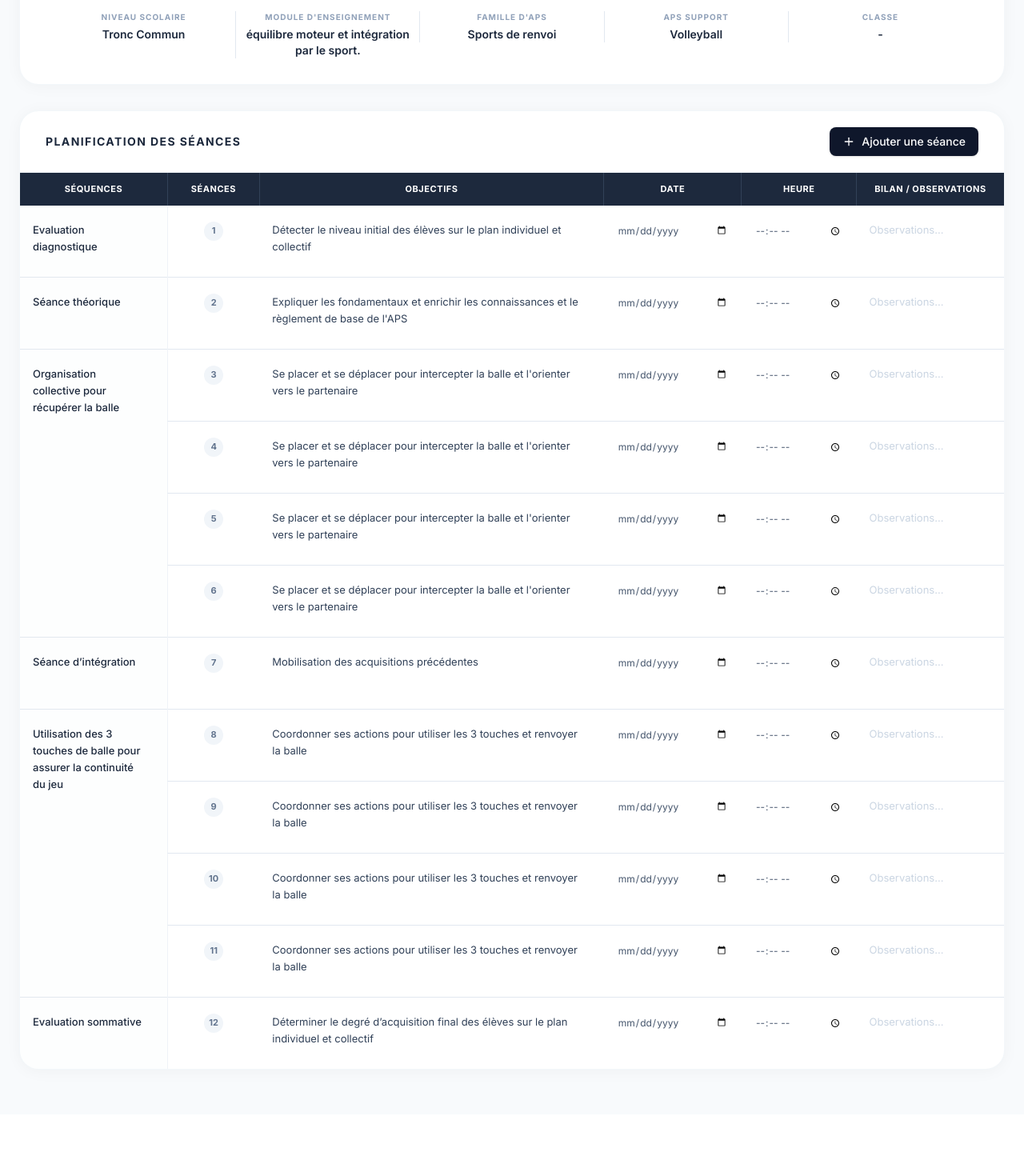
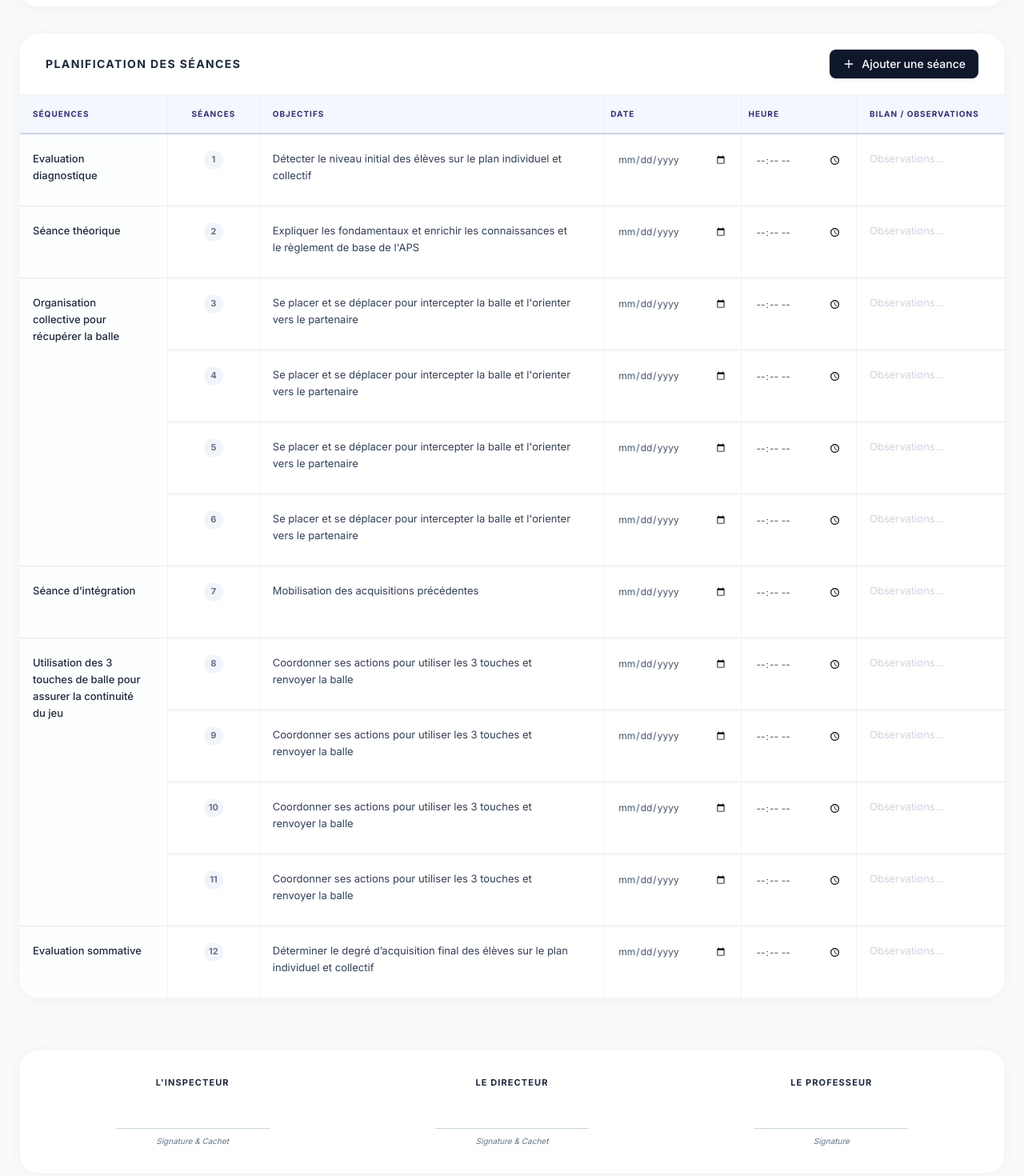
Before and after one commit to abidsoufiane1991/Cahier-Textes, a React (Vite) app: page / in a window 1280 px wide. Shown: the part 280-1750 px from the top of the page at 80% size. Before the commit the page ends 1673 px from the top, so only its background shows below. Built offline with nearby package versions, Linux system fonts and the light colour scheme.

Commit message:
feat: Improve print layout and readability
Refactor print styles for better presentation. Adjust font sizes, margins, and padding in print views. Update component rendering to display teacher information more prominently and in a structured manner.

```diff
--- a/src/App.tsx
+++ b/src/App.tsx
@@ -468,12 +468,12 @@ export default function App() {
               </div>
             ) : (
               <div className="flex flex-col gap-6 print:gap-4">
-                <div className="w-full text-center mb-4 pb-6 border-b border-slate-100 print:mb-2 print:pb-2">
-                  <h3 className="text-2xl font-serif text-slate-900 print:text-xl font-bold">Cahier de Textes - {headerInfo.teacher}</h3>
-                </div>
-
                 <div className="flex justify-between items-start w-full px-2">
                   <div className="flex flex-col items-center flex-1 px-2 text-center">
+                    <span className="text-[10px] font-bold text-slate-400 uppercase tracking-widest mb-1">Professeur</span>
+                    <span className="text-sm font-semibold text-slate-800">{headerInfo.teacher || '-'}</span>
+                  </div>
+                  <div className="flex flex-col items-center flex-1 px-2 text-center border-l border-slate-200">
                     <span className="text-[10px] font-bold text-slate-400 uppercase tracking-widest mb-1">Niveau scolaire</span>
                     <span className="text-sm font-semibold text-slate-800">{headerInfo.niveauScolaire || '-'}</span>
                   </div>
@@ -515,13 +515,13 @@ export default function App() {
           <div className="overflow-x-auto">
             <table className="w-full text-left border-collapse table-fixed">
               <thead>
-                <tr className="bg-slate-800 text-white text-[11px] font-semibold uppercase tracking-wider print:bg-slate-200 print:text-slate-900">
-                  <th className="py-3 px-4 w-[15%] text-center border-r border-slate-700 print:border-slate-400">Séquences</th>
-                  <th className="py-3 px-2 w-16 text-center border-r border-slate-700 print:border-slate-400">Séances</th>
-                  <th className="py-3 px-4 w-[35%] text-center border-r border-slate-700 print:border-slate-400">Objectifs</th>
-                  <th className="py-3 px-2 w-24 text-center border-r border-slate-700 print:border-slate-400">Date</th>
-                  <th className="py-3 px-2 w-20 text-center border-r border-slate-700 print:border-slate-400">Heure</th>
-                  <th className="py-3 px-4 w-[15%] text-center">Bilan / Observations</th>
+                <tr className="bg-indigo-50/60 text-indigo-900 text-[10px] font-bold uppercase tracking-widest border-b-2 border-indigo-200 print:bg-indigo-50 print:text-indigo-950 print:border-indigo-300">
+                  <th className="py-4 px-4 w-[15%] text-left border-r border-indigo-100/50 print:border-indigo-200">Séquences</th>
+                  <th className="py-4 px-2 w-16 text-center border-r border-indigo-100/50 print:border-indigo-200">Séances</th>
+                  <th className="py-4 px-4 w-[35%] text-left border-r border-indigo-100/50 print:border-indigo-200">Objectifs</th>
+                  <th className="py-4 px-2 w-24 text-left border-r border-indigo-100/50 print:border-indigo-200">Date</th>
+                  <th className="py-4 px-2 w-20 text-left border-r border-indigo-100/50 print:border-indigo-200">Heure</th>
+                  <th className="py-4 px-4 w-[15%] text-left">Bilan / Observations</th>
                 </tr>
               </thead>
               <tbody className="text-sm">
@@ -529,9 +529,9 @@ export default function App() {
                   const span = sequenceSpans[index];
 
                   return (
-                    <tr key={session.id} className={`group border-b border-slate-200 last:border-0 transition-all duration-200 hover:bg-slate-50/50 ${session.completed ? 'bg-emerald-50/10' : ''}`}>
+                    <tr key={session.id} className={`group border-b border-slate-200 print:border-indigo-100 last:border-0 transition-all duration-200 hover:bg-slate-50/50 ${session.completed ? 'bg-emerald-50/10' : ''}`}>
                       {span > 0 && (
-                        <td rowSpan={span} className="py-3 px-4 align-top border-r border-slate-200/50 bg-slate-50/30">
+                        <td rowSpan={span} className="py-3 px-4 align-top border-r border-slate-200/50 print:border-indigo-100 bg-slate-50/30 print:bg-transparent">
                           <textarea
                             dir="auto"
                             value={session.sequence}
@@ -548,12 +548,12 @@ export default function App() {
                           />
                         </td>
                       )}
-                      <td className="py-3 px-2 text-center align-top pt-5">
+                      <td className="py-3 px-2 text-center align-top pt-5 border-r border-slate-200/50 print:border-indigo-100">
                         <span className={`inline-flex items-center justify-center w-6 h-6 rounded-full text-[11px] font-bold transition-colors print:bg-transparent print:w-auto print:h-auto ${session.completed ? 'bg-emerald-100 text-emerald-700' : 'bg-slate-100 text-slate-500 group-hover:bg-white group-hover:shadow-sm group-hover:text-indigo-600'}`}>
                           {session.seanceNumber}
                         </span>
                       </td>
-                      <td className="py-3 px-4 align-top">
+                      <td className="py-3 px-4 align-top border-r border-slate-200/50 print:border-indigo-100">
                         <textarea
                           dir="auto"
                           value={session.objectif}
@@ -562,7 +562,7 @@ export default function App() {
                           placeholder="Objectifs de la séance..."
                         />
                       </td>
-                      <td className="py-3 px-2 align-top pt-4">
+                      <td className="py-3 px-2 align-top pt-4 border-r border-slate-200/50 print:border-indigo-100">
                         <input
                           type="date"
                           value={session.date}
@@ -570,7 +570,7 @@ export default function App() {
                           className="w-full bg-transparent border border-transparent hover:border-slate-200 focus:border-indigo-300 focus:ring-2 focus:ring-indigo-500/20 rounded-md px-2 py-1.5 text-[12px] print:text-[10px] text-slate-600 cursor-pointer transition-all hover:bg-white/60 focus:bg-white"
                         />
                       </td>
-                      <td className="py-3 px-2 align-top pt-4">
+                      <td className="py-3 px-2 align-top pt-4 border-r border-slate-200/50 print:border-indigo-100">
                         <input
                           type="time"
                           value={session.heure}
@@ -610,21 +610,21 @@ export default function App() {
         </section>
 
         {/* Signatures Section */}
-        <section className="mt-12 hidden print:grid grid-cols-3 gap-8 text-center text-sm font-medium text-slate-600">
-          <div className="space-y-12">
-            <p>Signature et observations de l'Inspecteur :</p>
-            <div className="border-b border-dotted border-slate-400"></div>
-            <div className="border-b border-dotted border-slate-400"></div>
+        <section className="mt-16 grid grid-cols-3 gap-8 text-center print:mt-12 bg-white rounded-3xl shadow-[0_2px_20px_rgb(0,0,0,0.04)] border border-slate-100/80 p-8 print:shadow-none print:border-none print:rounded-none print:p-0">
+          <div className="flex flex-col items-center w-full">
+            <span className="font-bold uppercase tracking-widest text-[11px] text-slate-800 mb-12 print:text-indigo-950">L'Inspecteur</span>
+            <div className="w-full max-w-[12rem] h-px bg-slate-300 mb-2 print:bg-indigo-200"></div>
+            <span className="text-[10px] text-slate-500 italic print:text-indigo-400">Signature & Cachet</span>
           </div>
-          <div className="space-y-12">
-            <p>Signature et observations du Directeur :</p>
-            <div className="border-b border-dotted border-slate-400"></div>
-            <div className="border-b border-dotted border-slate-400"></div>
+          <div className="flex flex-col items-center w-full">
+            <span className="font-bold uppercase tracking-widest text-[11px] text-slate-800 mb-12 print:text-indigo-950">Le Directeur</span>
+            <div className="w-full max-w-[12rem] h-px bg-slate-300 mb-2 print:bg-indigo-200"></div>
+            <span className="text-[10px] text-slate-500 italic print:text-indigo-400">Signature & Cachet</span>
           </div>
-          <div className="space-y-12">
-            <p>Signature et observations du Professeur :</p>
-            <div className="border-b border-dotted border-slate-400"></div>
-            <div className="border-b border-dotted border-slate-400"></div>
+          <div className="flex flex-col items-center w-full">
+            <span className="font-bold uppercase tracking-widest text-[11px] text-slate-800 mb-12 print:text-indigo-950">Le Professeur</span>
+            <div className="w-full max-w-[12rem] h-px bg-slate-300 mb-2 print:bg-indigo-200"></div>
+            <span className="text-[10px] text-slate-500 italic print:text-indigo-400">Signature</span>
           </div>
         </section>
 
--- a/src/index.css
+++ b/src/index.css
@@ -12,9 +12,10 @@ body {
 @media print {
   body {
     background-color: white;
-    font-size: 9px !important;
+    font-size: 11px !important;
     margin: 0;
     padding: 0;
+    color: #1e1b4b !important; /* indigo-950 */
   }
   .no-print {
     display: none !important;
@@ -27,8 +28,8 @@ body {
   }
 
   @page {
-    size: landscape;
-    margin: 5mm;
+    size: portrait;
+    margin: 10mm;
   }
 
   /* Compact table for print */
@@ -37,54 +38,52 @@ body {
     table-layout: fixed;
   }
   th, td {
-    padding: 2px 4px !important;
-    line-height: 1.1 !important;
+    padding: 6px !important;
+    line-height: 1.2 !important;
   }
   textarea, input {
-    font-size: 9px !important;
-    padding: 0 !important;
+    font-size: 11px !important;
+    padding: 2px !important;
     min-height: 0 !important;
     margin: 0 !important;
-    line-height: 1.1 !important;
+    line-height: 1.2 !important;
     overflow: hidden !important;
     height: auto !important;
     background: transparent !important;
     border: none !important;
+    color: #1e1b4b !important;
   }
 
   /* Reduce spacing between sections */
   main {
     padding: 0 !important;
-    gap: 0 !important;
+    gap: 8px !important;
   }
   section {
-    margin-bottom: 0 !important;
+    margin-bottom: 8px !important;
     border-radius: 0 !important;
     box-shadow: none !important;
     border: none !important;
   }
   .p-6, .px-8, .py-6, .py-5, .p-8 {
-    padding: 2px !important;
+    padding: 4px !important;
   }
   .space-y-8 > :not([hidden]) ~ :not([hidden]) {
-    margin-top: 2px !important;
+    margin-top: 4px !important;
   }
 
   /* Signatures section compact */
   .mt-12 {
-    margin-top: 8px !important;
-  }
-  .space-y-12 > :not([hidden]) ~ :not([hidden]) {
-    margin-top: 8px !important;
+    margin-top: 16px !important;
   }
 
   /* Header compact */
-  .mb-4 { margin-bottom: 2px !important; }
-  .pb-6 { padding-bottom: 2px !important; }
-  .text-2xl { font-size: 14px !important; }
-  .text-sm { font-size: 9px !important; }
-  .text-\[10px\] { font-size: 8px !important; }
-  .gap-y-8 { gap: 2px !important; }
+  .mb-4 { margin-bottom: 4px !important; }
+  .pb-6 { padding-bottom: 4px !important; }
+  .text-2xl { font-size: 16px !important; }
+  .text-sm { font-size: 11px !important; }
+  .text-\[10px\] { font-size: 9px !important; }
+  .gap-y-8 { gap: 4px !important; }
   .pt-5, .pt-4 { padding-top: 0 !important; }
 
   tr {
```
